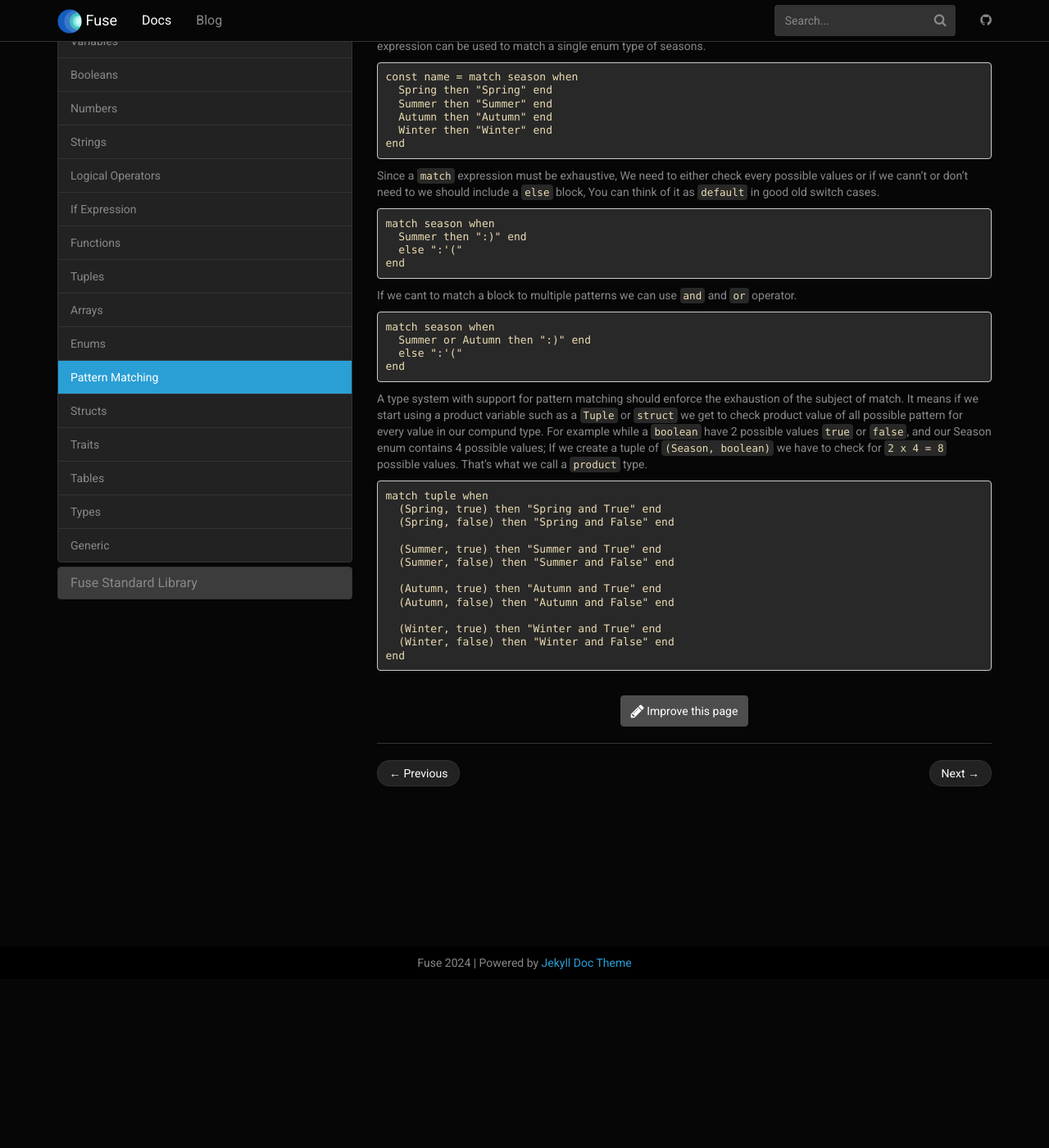
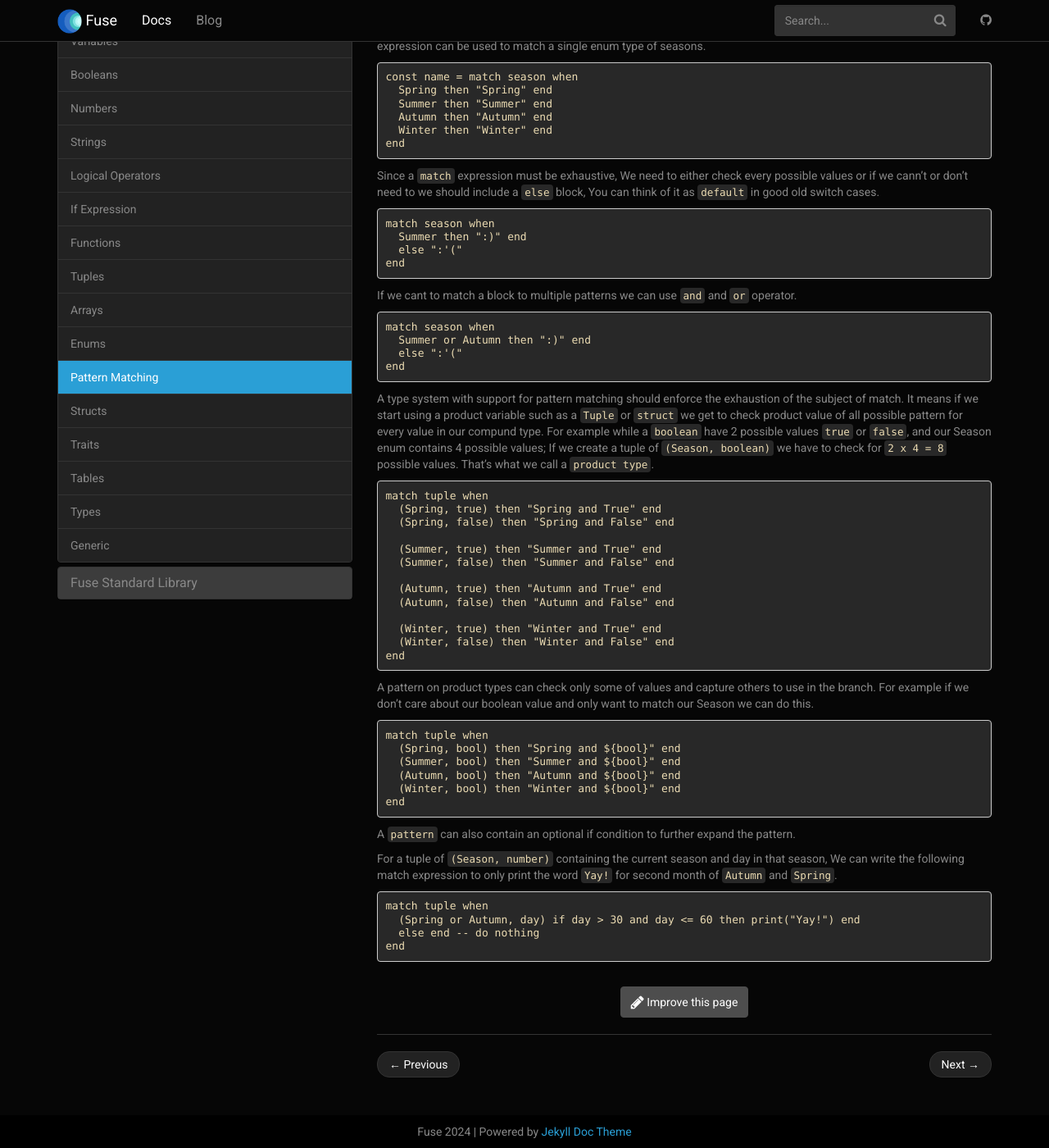
Before and after one commit to fuse-lang/fuse-lang.github.io, a Jekyll site: the page built from _docs/basics/12-pattern-matching.md, in a window 1280 px wide and 1400 px high, scrolled down 206 px. Shown: the whole window at 82% size. Built offline with Jekyll 4.4.1, drawn with Linux system fonts in a browser that asks for light colours.

Commit message:
expand pattern matching documentation.

````diff
--- a/_docs/basics/12-pattern-matching.md
+++ b/_docs/basics/12-pattern-matching.md
@@ -36,7 +36,7 @@ end
 ```
 
 A type system with support for pattern matching should enforce the exhaustion of the subject of match. It means if we start using a product variable such as a `Tuple` or `struct` we get to check product value of all possible pattern for every value in our compund type.
-For example while a `boolean` have 2 possible values `true` or `false`, and our Season enum contains 4 possible values; If we create a tuple of `(Season, boolean)` we have to check for `2 x 4 = 8` possible values. That's what we call a `product` type.
+For example while a `boolean` have 2 possible values `true` or `false`, and our Season enum contains 4 possible values; If we create a tuple of `(Season, boolean)` we have to check for `2 x 4 = 8` possible values. That's what we call a `product type`.
 
 ```fuse
 match tuple when
@@ -53,3 +53,26 @@ match tuple when
   (Winter, false) then "Winter and False" end
 end
 ```
+
+A pattern on product types can check only some of values and capture others to use in the branch.
+For example if we don't care about our boolean value and only want to match our Season we can do this.
+
+```fuse
+match tuple when
+  (Spring, bool) then "Spring and ${bool}" end
+  (Summer, bool) then "Summer and ${bool}" end
+  (Autumn, bool) then "Autumn and ${bool}" end
+  (Winter, bool) then "Winter and ${bool}" end
+end
+```
+
+A `pattern` can also contain an optional if condition to further expand the pattern.
+
+For a tuple of `(Season, number)` containing the current season and day in that season, We can write the following match expression to only print the word `Yay!` for second month of `Autumn` and `Spring`.
+
+```fuse
+match tuple when
+  (Spring or Autumn, day) if day > 30 and day <= 60 then print("Yay!") end
+  else end -- do nothing
+end
+```
````
